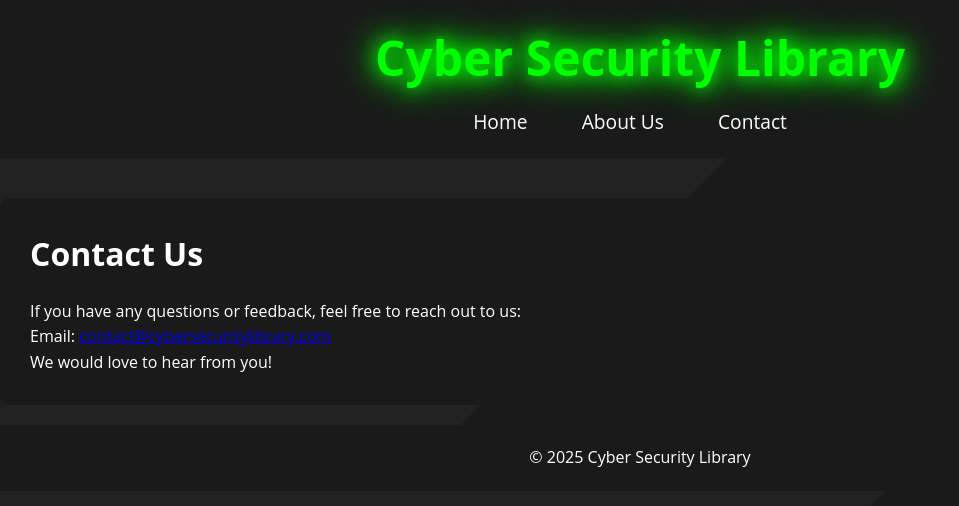
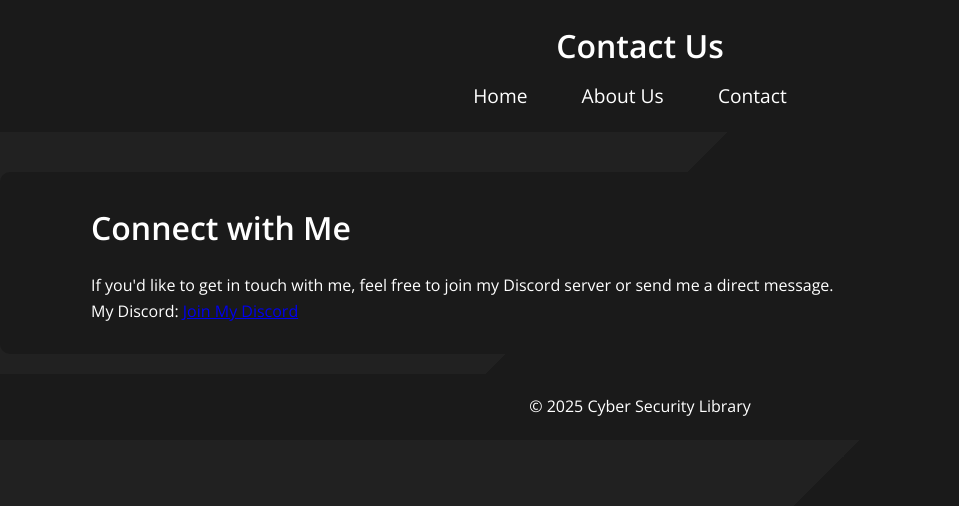
Before and after one commit to ZCybSec/Cyber-Security-Library, a plain HTML site: page contact.html in a window 1280 px wide. Shown: the whole page, without its empty margins (0-959 px from the left). Drawn offline with nearby package versions, Linux system fonts and the light colour scheme.

Commit message:
Update contact.html

```diff
--- a/contact.html
+++ b/contact.html
@@ -1,15 +1,20 @@
 <!DOCTYPE html>
 <html lang="en">
+
 <head>
     <meta charset="UTF-8">
     <meta name="viewport" content="width=device-width, initial-scale=1.0">
-    <title>Contact - Cyber Security Library</title>
+    <meta http-equiv="X-UA-Compatible" content="ie=edge">
+    <title>Contact</title>
     <link rel="stylesheet" href="style.css">
+    <link href="https://fonts.googleapis.com/css2?family=Open+Sans:wght@400;600&display=swap" rel="stylesheet">
 </head>
+
 <body>
+
     <header>
         <div class="container">
-            <h1 class="shining-text">Cyber Security Library</h1>
+            <h1>Contact Us</h1>
             <nav>
                 <ul>
                     <li><a href="index.html">Home</a></li>
@@ -20,17 +25,20 @@
         </div>
     </header>
 
-    <main>
-        <section class="contact-section">
-            <h2>Contact Us</h2>
-            <p>If you have any questions or feedback, feel free to reach out to us:</p>
-            <p>Email: <a href="mailto:contact@cybersecuritylibrary.com">contact@cybersecuritylibrary.com</a></p>
-            <p>We would love to hear from you!</p>
-        </section>
-    </main>
+    <section class="contact-section">
+        <div class="container">
+            <h2>Connect with Me</h2>
+            <p>If you'd like to get in touch with me, feel free to join my Discord server or send me a direct message.</p>
+
+            <!-- Add your Discord link here -->
+            <p>My Discord: <a href="https://discord.gg/hNqTejQnCR" target="_blank" class="discord-link">Join My Discord</a></p>
+        </div>
+    </section>
 
     <footer>
         <p>&copy; 2025 Cyber Security Library</p>
     </footer>
+
 </body>
+
 </html>
```
